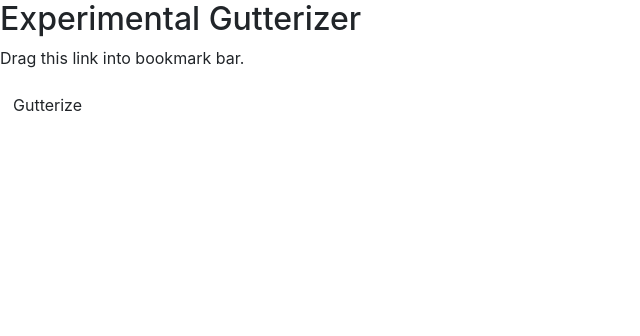
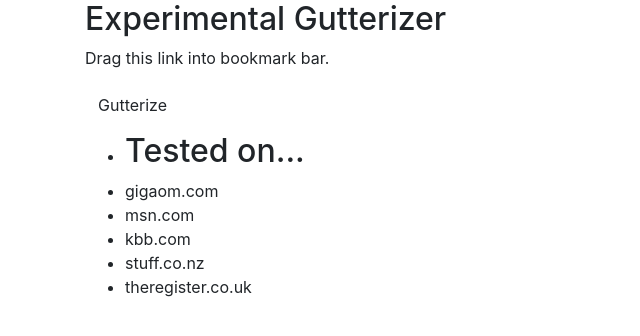
Before and after one commit to topher515/gutterads, a plain HTML site: page index.html in a window 1280 px wide. Shown: the whole page, without its empty margins (0-640 px from the left). Drawn offline with nearby package versions, Linux system fonts and the light colour scheme.

Commit message:
Add list of tested sites

```diff
--- a/index.html
+++ b/index.html
@@ -5,9 +5,19 @@
 </head>
 
 <body>
+	<div class="container content">
 	<h2>Experimental Gutterizer</h2>
 	<p>Drag this link into bookmark bar.</p>
 	<h3><a class="btn button" href='javascript:(function gutter(){function a(d,m){function k(e,f){f=f||function(){};var c=document.createElement("script");c.type="text/javascript";if(c.readyState){c.onreadystatechange=function(){if(c.readyState==="loaded"||c.readyState==="complete"){c.onreadystatechange=null;f()}}}else{c.onload=function(){f()}}c.src=e;document.getElementsByTagName("head")[0].appendChild(c)}m=m||function(){};if(typeof d==="string"){k(d,m)}else{if(d instanceof Array){var l=0,h=d.length,j=function(){if(l>=h){m();return false}k(d[l],j);l++};j()}}}var b="http://topher515.github.com/gutterads/";a(["http://code.jquery.com/jquery-1.7.2.min.js",b+"gutterize.js"])})();window.DEBUG=true;void (0);
 '>Gutterize</a></h3>
+    <ul>
+		<li><h2>Tested on...</h2></li>
+		<li>gigaom.com</li>
+		<li>msn.com</li>
+		<li>kbb.com</li>
+		<li>stuff.co.nz</li>
+		<li>theregister.co.uk</li>
+	</ul>
+	</div>
 </body>
 </html>
```
